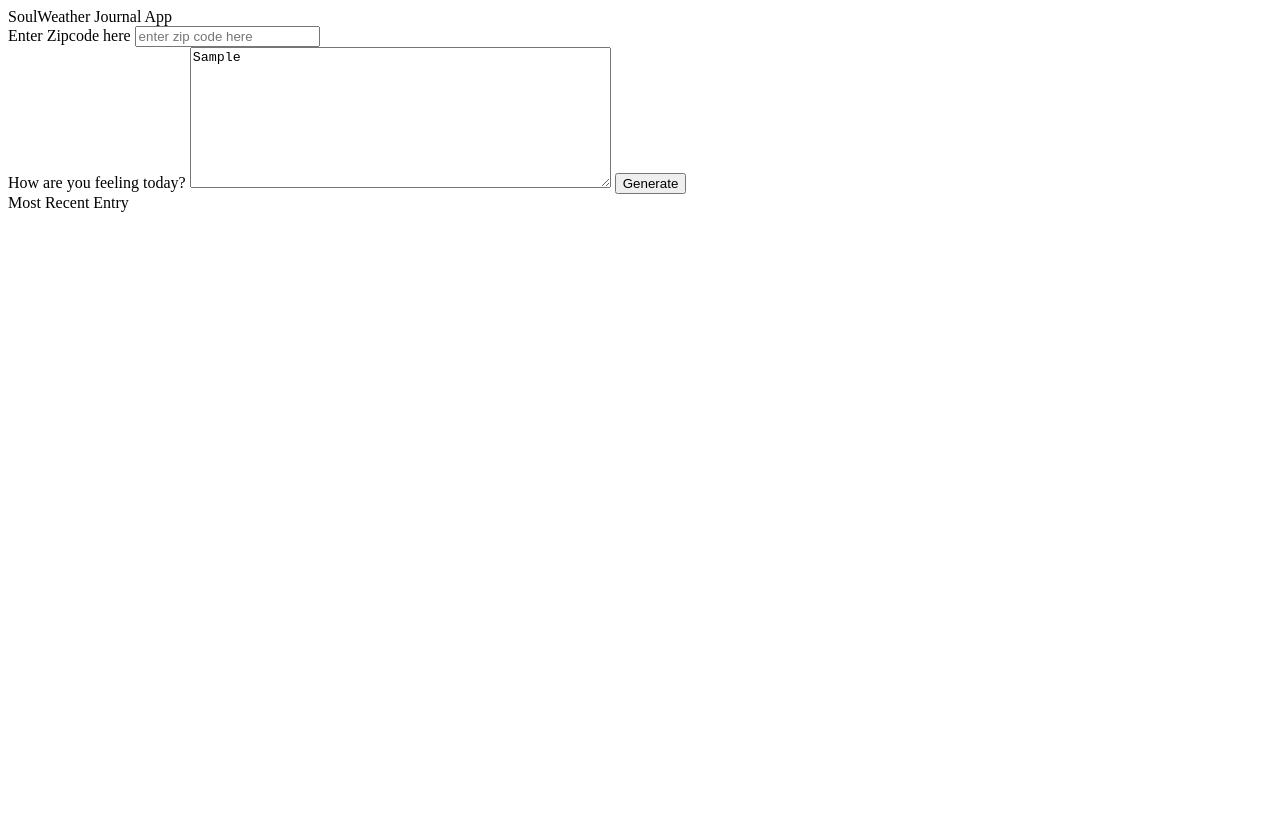
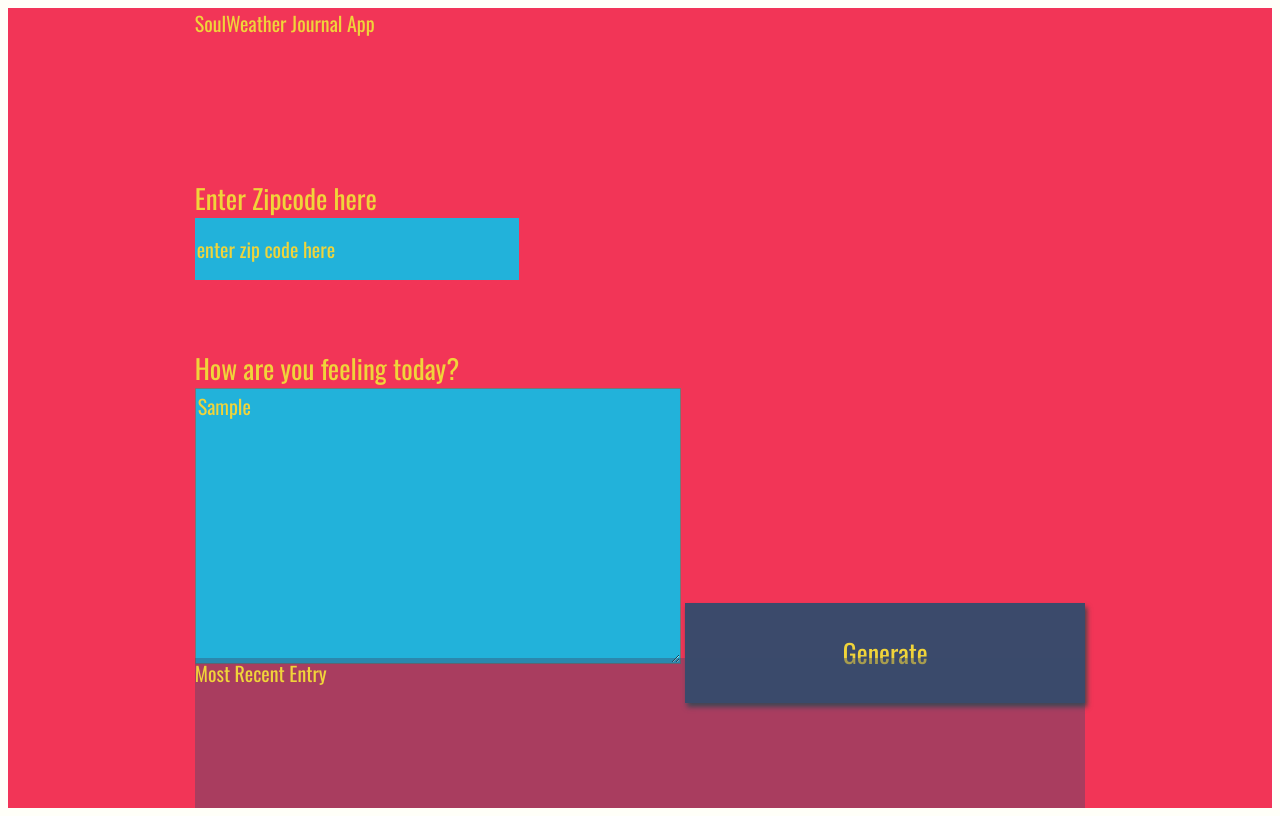
Before and after one commit to kamara-moses/SoulWeather, a plain HTML site: page website/index.html in a window 1280 px wide. Both pictures are taken after typing "Sample" into the empty fields and a click on the button "Generate". Drawn offline with nearby package versions, Linux system fonts and the light colour scheme; a web font is replaced by a local one.

Commit message:
created styles.css file and linked it to the index.html file

```diff
--- a/website/index.html
+++ b/website/index.html
@@ -7,7 +7,7 @@
       href="https://fonts.googleapis.com/css?family=Oswald:400,600,700|Ranga:400,700&display=swap"
       rel="stylesheet"
     />
-    <link rel="stylesheet" href="style.css" />
+    <link rel="stylesheet" href="./styles.css" />
   </head>
   <body>
     <div id="app">
@@ -36,5 +36,7 @@
         </div>
       </div>
     </div>
+
+    <script src="website/app.js"></script>
   </body>
 </html>
--- /dev/null
+++ b/website/styles.css
@@ -0,0 +1,111 @@
+body{
+    background: #fffff8;
+    font-family: -apple-system, BlinkMacSystemFont, sans-serif;
+}
+
+#app{
+    display: grid;
+    grid-auto-rows: minmax(150px, auto);
+    /* grid-template-columns:  */
+    height:100vh;
+    background: #f23557;
+    color: #f0d43a;
+    justify-content: center;
+    grid-gap: 1em;
+    font-size: 20px;
+    font-family: 'Oswald', sans-serif;
+}
+
+.holder{
+
+}
+
+.entry{
+    background: rgba(59, 74, 107, .4);
+}
+
+#entryHolder{
+
+}
+
+#date{
+
+}
+
+#temp{
+
+}
+
+#content{
+
+}
+
+.headline {
+
+}
+.title{
+
+}
+
+/*  Basic Styling To Override Default For Basic HTML Elements */
+label{
+    display:block;
+    font-size: 27px;
+}
+
+input{
+    display:block;
+    height: 60px;
+    width: 320px;
+    background:#22b2da;
+    color: #f0d43a;
+    font-size: 20px;
+    font-family: 'Oswald', sans-serif;
+    border: none;
+}
+
+button{
+    width: 400px;
+    height: 100px;
+    background: #3b4a6b;
+    color: #f0d43a;
+    font-size: 26px;
+    font-family: 'Oswald', sans-serif;
+    border: none;
+    box-shadow: 2px 4px 5px #444;
+}
+h1{
+    font-size: 36px;
+}
+
+textarea{
+    background:#22b2da;
+    color: #f0d43a;
+    font-size: 20px;
+    font-family: 'Oswald', sans-serif;
+}
+/* Reset style for HTML element on active to have no border*/
+input:focus,
+select:focus,
+textarea:focus,
+button:focus {
+    outline: none;
+}
+/* Style for Placeholder Text*/
+::placeholder { /* Firefox, Chrome, Opera */
+    color: #f0d43a;
+    font-family: 'Oswald', sans-serif;
+
+}
+
+:-ms-input-placeholder { /* Internet Explorer 10-11 */
+    color: #f0d43a;
+    font-family: 'Oswald', sans-serif;
+
+}
+
+::-ms-input-placeholder { /* Microsoft Edge */
+    color: #f0d43a;
+    font-family: 'Oswald', sans-serif;
+
+}
```
